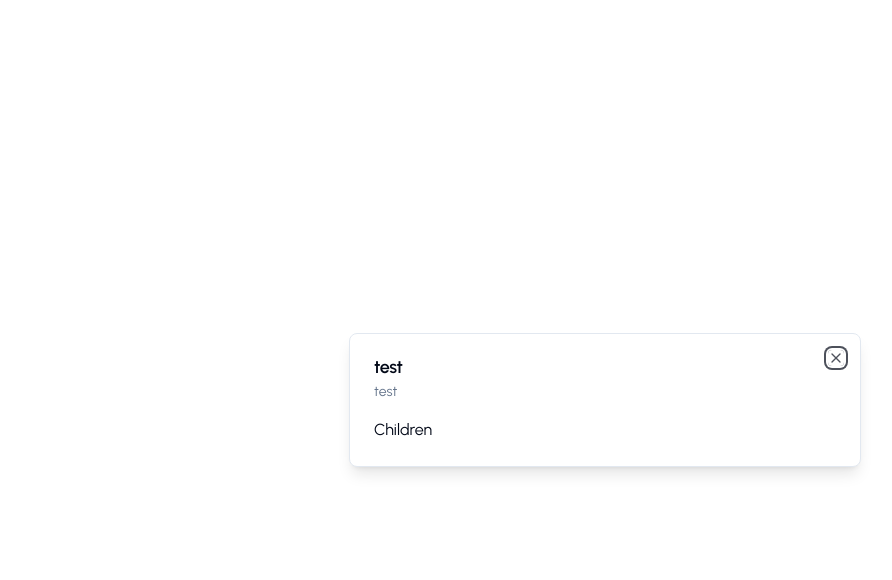
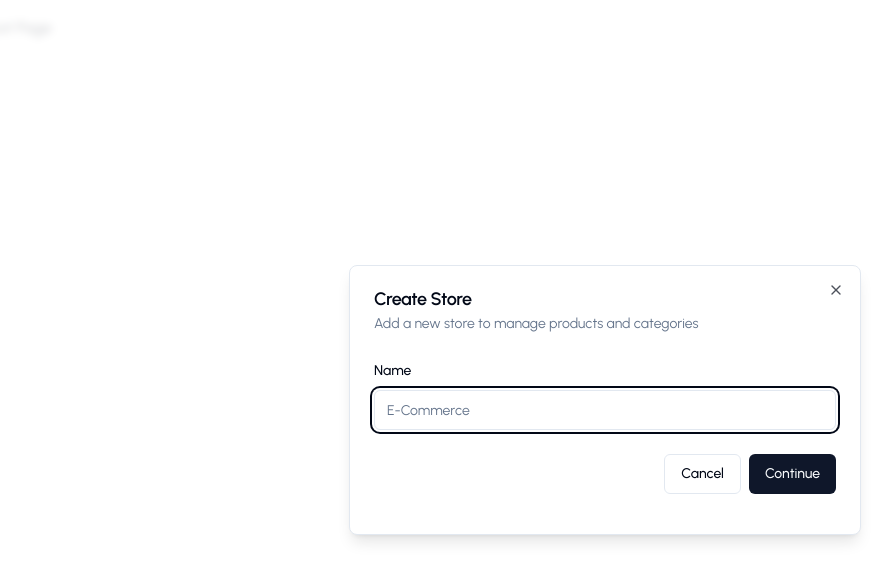
Before and after one commit to papijo/ecommerce-new, a Next.js app: page / in a window 1280 px wide. Shown: the top 580 px of the page, without its empty margins (35-927 px from the left). Built offline with nearby package versions, Linux system fonts and the light colour scheme.

Commit message:
Feature: Create Store

```diff
--- a/app/(root)/page.tsx
+++ b/app/(root)/page.tsx
@@ -3,13 +3,17 @@
 import { Button } from "@/components/ui/button";
 import { UserButton } from "@clerk/nextjs";
 import { Modal } from "@/components/ui/modal";
+import { useStoreModal } from "@/hooks/use-store-modal";
+import { useEffect } from "react";
 
 export default function Setup() {
-  return (
-    <div className="p-4">
-      <Modal isOpen onClose={() => {}} title="test" description="test">
-        Children
-      </Modal>
-    </div>
-  );
+  const onOpen = useStoreModal((state) => state.onOpen);
+  const isOpen = useStoreModal((state) => state.isOpen);
+
+  useEffect(() => {
+    if (!isOpen) {
+      onOpen();
+    }
+  }, [isOpen, onOpen]);
+  return <div className="p-4">Root Page</div>;
 }
--- /dev/null
+++ b/app/api/stores/route.ts
@@ -0,0 +1,32 @@
+import prismadb from "@/lib/prismadb";
+import { auth } from "@clerk/nextjs";
+import { NextResponse } from "next/server";
+
+export async function POST(req: Request) {
+  try {
+    const { userId } = auth();
+    const body = await req.json();
+
+    const { name } = body;
+
+    if (!userId) {
+      return new NextResponse("Unauthorised", { status: 401 });
+    }
+
+    if (!name) {
+      return new NextResponse("Name is required", { status: 400 });
+    }
+
+    const store = await prismadb.store.create({
+      data: {
+        name,
+        userId,
+      },
+    });
+
+    return NextResponse.json(store);
+  } catch (error) {
+    console.log("STORES_POST", error);
+    return new NextResponse("Internal Error", { status: 500 });
+  }
+}
--- a/app/layout.tsx
+++ b/app/layout.tsx
@@ -2,8 +2,10 @@
 import { Urbanist } from "next/font/google";
 import "./globals.css";
 import { ClerkProvider } from "@clerk/nextjs";
+import { ModalProvider } from "@/providers/modal-provider";
+import { ToasterProvider } from "@/providers/toast-providers";
 
-const inter = Urbanist({ subsets: ["latin"] });
+const urbanist = Urbanist({ subsets: ["latin"] });
 
 export const metadata: Metadata = {
   title: "Admin Dashboard",
@@ -18,7 +20,11 @@
   return (
     <ClerkProvider>
       <html lang="en">
-        <body className={inter.className}>{children}</body>
+        <body className={urbanist.className}>
+          <ToasterProvider />
+          <ModalProvider />
+          {children}
+        </body>
       </html>
     </ClerkProvider>
   );
--- a/components/modals/store-modal.tsx
+++ b/components/modals/store-modal.tsx
@@ -1,10 +1,55 @@
 "use-client";
+import * as z from "zod";
 
 import { useStoreModal } from "@/hooks/use-store-modal";
 import { Modal } from "../ui/modal";
+import { useForm } from "react-hook-form";
+import { zodResolver } from "@hookform/resolvers/zod";
+import {
+  Form,
+  FormControl,
+  FormField,
+  FormItem,
+  FormLabel,
+  FormMessage,
+} from "../ui/form";
+import { Input } from "../ui/input";
+import { Button } from "../ui/button";
+import { useState } from "react";
+import { NextResponse } from "next/server";
+import axios from "axios";
+import toast from "react-hot-toast";
+
+const formSchema = z.object({
+  name: z.string().min(1),
+});
 
 export const StoreModal = () => {
   const storeModal = useStoreModal();
+  const [loading, setLoading] = useState(false);
+
+  const form = useForm<z.infer<typeof formSchema>>({
+    resolver: zodResolver(formSchema),
+    defaultValues: {
+      name: "",
+    },
+  });
+
+  const onSubmit = async (values: z.infer<typeof formSchema>) => {
+    try {
+      setLoading(true);
+
+      const response = await axios.post("/api/stores", values);
+      toast.success("Store created");
+
+      console.log(response.data);
+    } catch (error) {
+      console.log(error);
+      toast.error("Something went wrong");
+    } finally {
+      setLoading(false);
+    }
+  };
   return (
     <Modal
       title="Create Store"
@@ -12,7 +57,43 @@
       isOpen={storeModal.isOpen}
       onClose={storeModal.onClose}
     >
-      Future Create Store Form
+      <div>
+        <div className="space-y-4 py-2 pb-4">
+          <Form {...form}>
+            <form action="" onSubmit={form.handleSubmit(onSubmit)}>
+              <FormField
+                control={form.control}
+                name="name"
+                render={({ field }) => (
+                  <FormItem>
+                    <FormLabel>Name</FormLabel>
+                    <FormControl>
+                      <Input
+                        disabled={loading}
+                        placeholder="E-Commerce"
+                        {...field}
+                      />
+                    </FormControl>
+                    <FormMessage />
+                  </FormItem>
+                )}
+              />
+              <div className="pt-6 space-x-2 flex items-center justify-end w-full">
+                <Button
+                  disabled={loading}
+                  variant="outline"
+                  onClick={storeModal.onClose}
+                >
+                  Cancel
+                </Button>
+                <Button disabled={loading} type="submit">
+                  Continue
+                </Button>
+              </div>
+            </form>
+          </Form>
+        </div>
+      </div>
     </Modal>
   );
 };
--- /dev/null
+++ b/components/ui/form.tsx
@@ -0,0 +1,176 @@
+import * as React from "react"
+import * as LabelPrimitive from "@radix-ui/react-label"
+import { Slot } from "@radix-ui/react-slot"
+import {
+  Controller,
+  ControllerProps,
+  FieldPath,
+  FieldValues,
+  FormProvider,
+  useFormContext,
+} from "react-hook-form"
+
+import { cn } from "@/lib/utils"
+import { Label } from "@/components/ui/label"
+
+const Form = FormProvider
+
+type FormFieldContextValue<
+  TFieldValues extends FieldValues = FieldValues,
+  TName extends FieldPath<TFieldValues> = FieldPath<TFieldValues>
+> = {
+  name: TName
+}
+
+const FormFieldContext = React.createContext<FormFieldContextValue>(
+  {} as FormFieldContextValue
+)
+
+const FormField = <
+  TFieldValues extends FieldValues = FieldValues,
+  TName extends FieldPath<TFieldValues> = FieldPath<TFieldValues>
+>({
+  ...props
+}: ControllerProps<TFieldValues, TName>) => {
+  return (
+    <FormFieldContext.Provider value={{ name: props.name }}>
+      <Controller {...props} />
+    </FormFieldContext.Provider>
+  )
+}
+
+const useFormField = () => {
+  const fieldContext = React.useContext(FormFieldContext)
+  const itemContext = React.useContext(FormItemContext)
+  const { getFieldState, formState } = useFormContext()
+
+  const fieldState = getFieldState(fieldContext.name, formState)
+
+  if (!fieldContext) {
+    throw new Error("useFormField should be used within <FormField>")
+  }
+
+  const { id } = itemContext
+
+  return {
+    id,
+    name: fieldContext.name,
+    formItemId: `${id}-form-item`,
+    formDescriptionId: `${id}-form-item-description`,
+    formMessageId: `${id}-form-item-message`,
+    ...fieldState,
+  }
+}
+
+type FormItemContextValue = {
+  id: string
+}
+
+const FormItemContext = React.createContext<FormItemContextValue>(
+  {} as FormItemContextValue
+)
+
+const FormItem = React.forwardRef<
+  HTMLDivElement,
+  React.HTMLAttributes<HTMLDivElement>
+>(({ className, ...props }, ref) => {
+  const id = React.useId()
+
+  return (
+    <FormItemContext.Provider value={{ id }}>
+      <div ref={ref} className={cn("space-y-2", className)} {...props} />
+    </FormItemContext.Provider>
+  )
+})
+FormItem.displayName = "FormItem"
+
+const FormLabel = React.forwardRef<
+  React.ElementRef<typeof LabelPrimitive.Root>,
+  React.ComponentPropsWithoutRef<typeof LabelPrimitive.Root>
+>(({ className, ...props }, ref) => {
+  const { error, formItemId } = useFormField()
+
+  return (
+    <Label
+      ref={ref}
+      className={cn(error && "text-destructive", className)}
+      htmlFor={formItemId}
+      {...props}
+    />
+  )
+})
+FormLabel.displayName = "FormLabel"
+
+const FormControl = React.forwardRef<
+  React.ElementRef<typeof Slot>,
+  React.ComponentPropsWithoutRef<typeof Slot>
+>(({ ...props }, ref) => {
+  const { error, formItemId, formDescriptionId, formMessageId } = useFormField()
+
+  return (
+    <Slot
+      ref={ref}
+      id={formItemId}
+      aria-describedby={
+        !error
+          ? `${formDescriptionId}`
+          : `${formDescriptionId} ${formMessageId}`
+      }
+      aria-invalid={!!error}
+      {...props}
+    />
+  )
+})
+FormControl.displayName = "FormControl"
+
+const FormDescription = React.forwardRef<
+  HTMLParagraphElement,
+  React.HTMLAttributes<HTMLParagraphElement>
+>(({ className, ...props }, ref) => {
+  const { formDescriptionId } = useFormField()
+
+  return (
+    <p
+      ref={ref}
+      id={formDescriptionId}
+      className={cn("text-sm text-muted-foreground", className)}
+      {...props}
+    />
+  )
+})
+FormDescription.displayName = "FormDescription"
+
+const FormMessage = React.forwardRef<
+  HTMLParagraphElement,
+  React.HTMLAttributes<HTMLParagraphElement>
+>(({ className, children, ...props }, ref) => {
+  const { error, formMessageId } = useFormField()
+  const body = error ? String(error?.message) : children
+
+  if (!body) {
+    return null
+  }
+
+  return (
+    <p
+      ref={ref}
+      id={formMessageId}
+      className={cn("text-sm font-medium text-destructive", className)}
+      {...props}
+    >
+      {body}
+    </p>
+  )
+})
+FormMessage.displayName = "FormMessage"
+
+export {
+  useFormField,
+  Form,
+  FormItem,
+  FormLabel,
+  FormControl,
+  FormDescription,
+  FormMessage,
+  FormField,
+}
--- /dev/null
+++ b/components/ui/input.tsx
@@ -0,0 +1,25 @@
+import * as React from "react"
+
+import { cn } from "@/lib/utils"
+
+export interface InputProps
+  extends React.InputHTMLAttributes<HTMLInputElement> {}
+
+const Input = React.forwardRef<HTMLInputElement, InputProps>(
+  ({ className, type, ...props }, ref) => {
+    return (
+      <input
+        type={type}
+        className={cn(
+          "flex h-10 w-full rounded-md border border-input bg-background px-3 py-2 text-sm ring-offset-background file:border-0 file:bg-transparent file:text-sm file:font-medium placeholder:text-muted-foreground focus-visible:outline-none focus-visible:ring-2 focus-visible:ring-ring focus-visible:ring-offset-2 disabled:cursor-not-allowed disabled:opacity-50",
+          className
+        )}
+        ref={ref}
+        {...props}
+      />
+    )
+  }
+)
+Input.displayName = "Input"
+
+export { Input }
--- /dev/null
+++ b/components/ui/label.tsx
@@ -0,0 +1,26 @@
+"use client"
+
+import * as React from "react"
+import * as LabelPrimitive from "@radix-ui/react-label"
+import { cva, type VariantProps } from "class-variance-authority"
+
+import { cn } from "@/lib/utils"
+
+const labelVariants = cva(
+  "text-sm font-medium leading-none peer-disabled:cursor-not-allowed peer-disabled:opacity-70"
+)
+
+const Label = React.forwardRef<
+  React.ElementRef<typeof LabelPrimitive.Root>,
+  React.ComponentPropsWithoutRef<typeof LabelPrimitive.Root> &
+    VariantProps<typeof labelVariants>
+>(({ className, ...props }, ref) => (
+  <LabelPrimitive.Root
+    ref={ref}
+    className={cn(labelVariants(), className)}
+    {...props}
+  />
+))
+Label.displayName = LabelPrimitive.Root.displayName
+
+export { Label }
--- /dev/null
+++ b/lib/prismadb.ts
@@ -0,0 +1,11 @@
+import { PrismaClient } from "@prisma/client";
+
+declare global {
+  var prisma: PrismaClient | undefined;
+}
+
+const prismadb = globalThis.prisma || new PrismaClient();
+
+if (process.env.NODE_ENV !== "production") globalThis.prisma = prismadb;
+
+export default prismadb;
--- a/lib/utils.js
+++ /dev/null
@@ -1,6 +0,0 @@
-import { clsx } from "clsx"
-import { twMerge } from "tailwind-merge"
-
-export function cn(...inputs) {
-  return twMerge(clsx(inputs))
-}
--- a/providers/modal-provider.tsx
+++ b/providers/modal-provider.tsx
@@ -1,5 +1,6 @@
 "use client";
 
+import { StoreModal } from "@/components/modals/store-modal";
 import { useEffect, useState } from "react";
 
 export const ModalProvider = () => {
@@ -13,4 +14,10 @@
   if (!isMounted) {
     return null;
   }
+
+  return (
+    <>
+      <StoreModal />
+    </>
+  );
 };
--- /dev/null
+++ b/providers/toast-providers.tsx
@@ -0,0 +1,7 @@
+"use client";
+
+import { Toaster } from "react-hot-toast";
+
+export const ToasterProvider = () => {
+  return <Toaster />;
+};
```
Also changed, not shown: package.json (+8 -0 lines), 2 other files (tests, documents, lock files or other folders).
